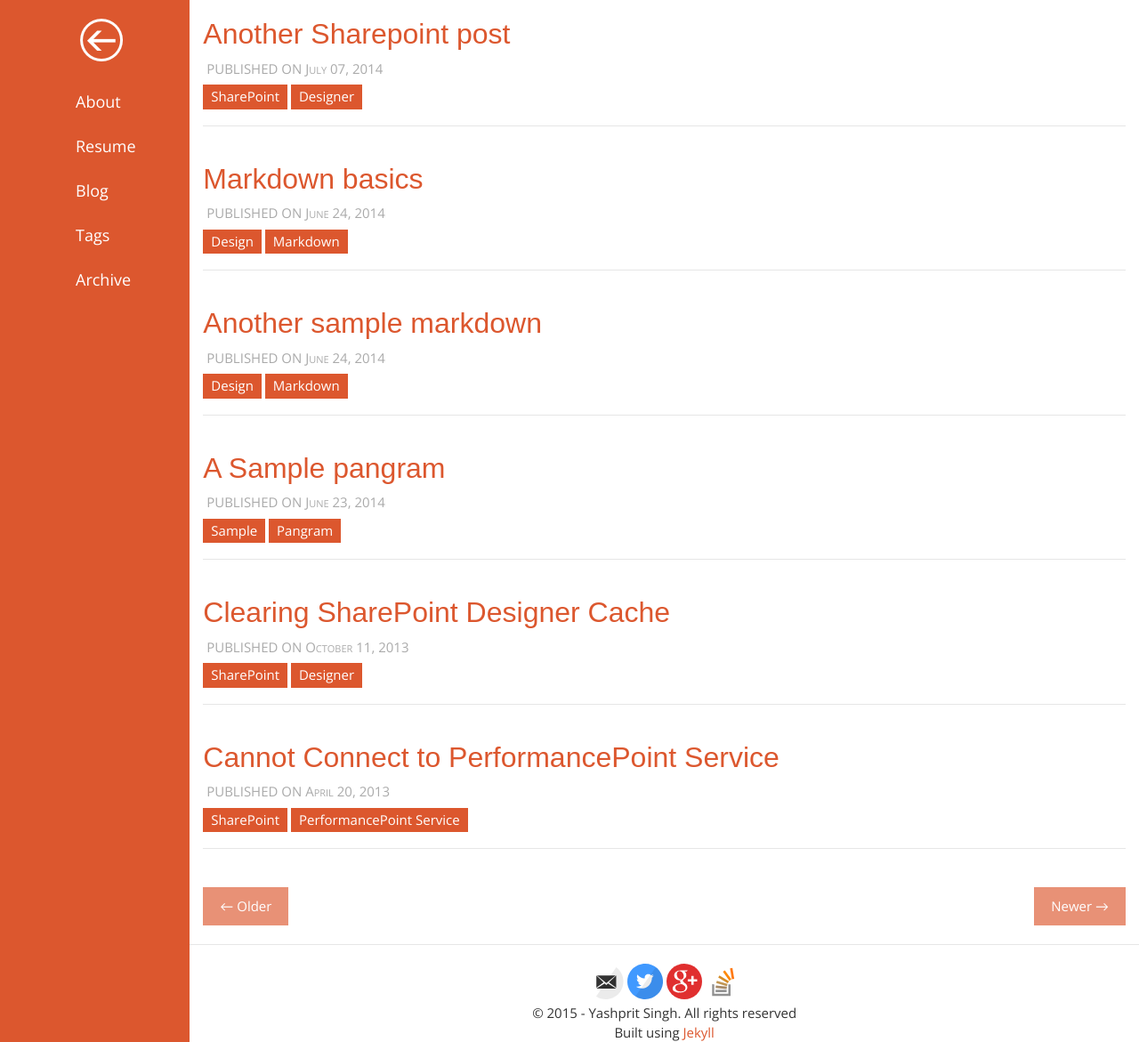
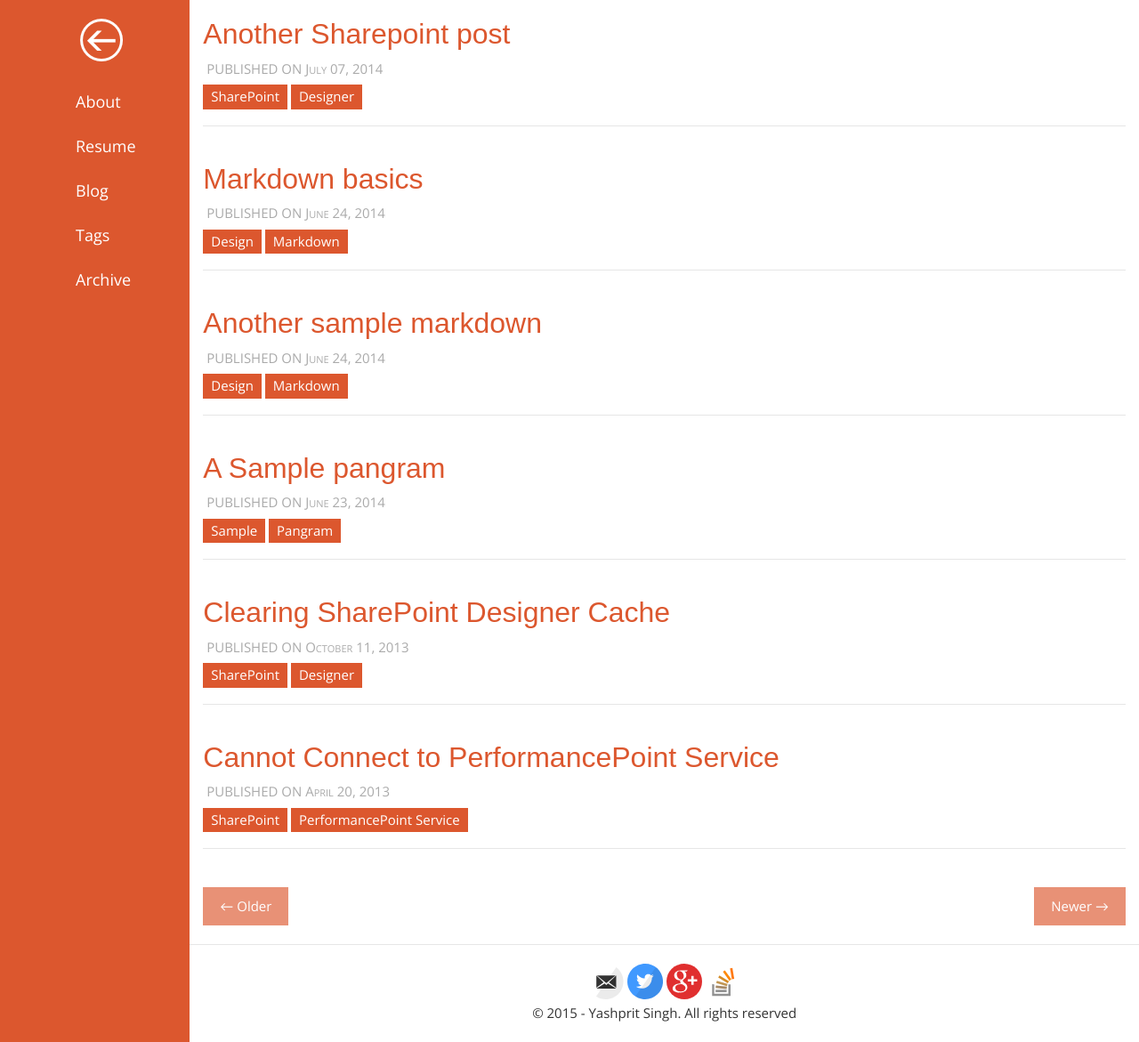
Before and after one commit to yashprit/yashprit.github.io, a Jekyll site: the page built from blog/index.html, in a window 1280 px wide and 1171 px high. Shown: the whole window at 89% size. Built offline with Jekyll 4.4.1, drawn with Linux system fonts in a browser that asks for light colours; some web fonts are replaced; the list of posts is cut into pages by our own code.

Commit message:
added some data

```diff
--- a/_includes/footer.html
+++ b/_includes/footer.html
@@ -5,11 +5,5 @@
       <div>{% include svg-icons.html %}</div>
     {% endif %}
       &copy; {{ site.time | date: '%Y' }} - {{site.author}}. All rights reserved<br/>
-            Built using
-            {% if page.theme And page.theme != "" And page.theme != nil %}
-            <a class="{{page.theme}}-link" href="http://jekyllrb.com/">Jekyll</a>
-            {% else %}
-            <a href="http://jekyllrb.com/">Jekyll</a>
-            {% endif %}
   </div>
 </footer>
--- a/blog/index.html
+++ b/blog/index.html
@@ -1,6 +1,6 @@
 ---
 layout: master
-title: Abdel Raoof's Blog
+title: Yashprit's Blog
 description: Landing Page for the blog
 bloghome: true
 ---
```
Lines whose indentation alone changed are shown as unchanged.
